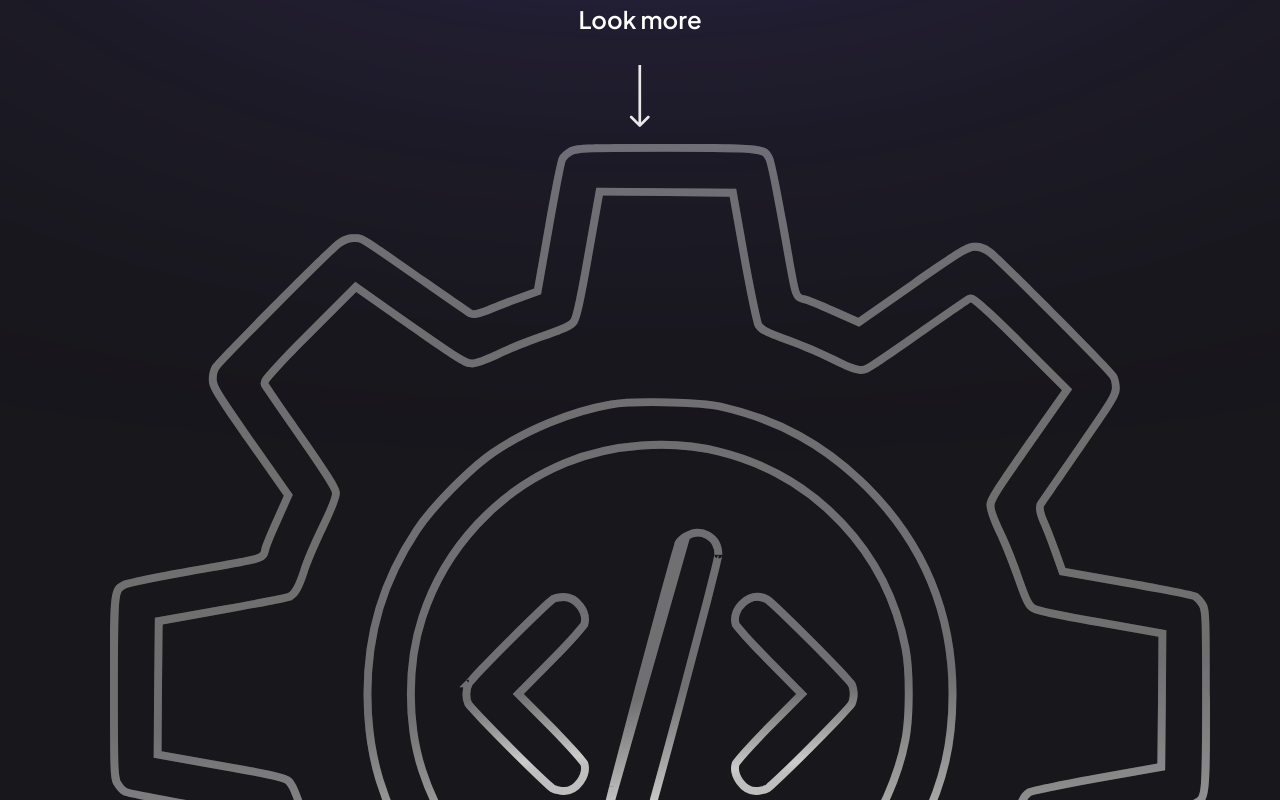
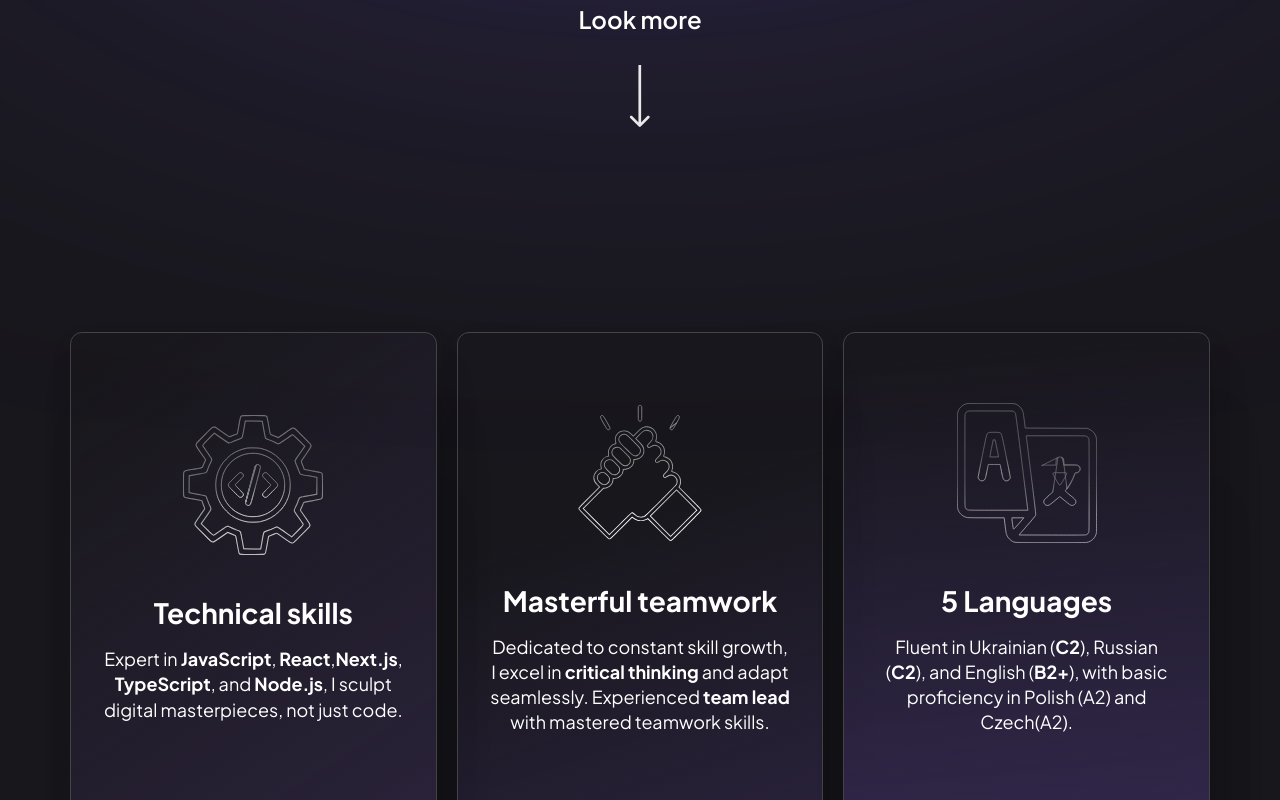
Before and after one commit to TheDeveloperAlex/thedevalex, a React (Create React App) app: page / in a window 1280 px wide. Shown: the part 540-1340 px from the top of the page. Built offline with nearby package versions, Linux system fonts and the light colour scheme.

Commit message:
add advantages

```diff
--- /dev/null
+++ b/src/sections/advantages/Advantages.css
@@ -0,0 +1,223 @@
+.advantages-list {
+  list-style-type: none;
+  margin: 0;
+  padding: 0;
+
+  display: grid;
+  gap: 20px;
+}
+
+.advantages-list-item {
+  display: flex;
+  flex-direction: column;
+  align-items: center;
+  justify-content: center;
+
+  border-radius: 12px;
+  border: 1px solid var(--charcoal-color);
+  box-shadow: 2px 9px 21px 0px rgba(0, 0, 0, 0.1),
+    7px 37px 38px 0px rgba(0, 0, 0, 0.09),
+    16px 84px 51px 0px rgba(0, 0, 0, 0.05),
+    28px 149px 61px 0px rgba(0, 0, 0, 0.01),
+    43px 232px 66px 0px rgba(0, 0, 0, 0);
+}
+
+.advantages-list-item-fullstack {
+  background: linear-gradient(
+    147deg,
+    rgba(23, 23, 23, 0.3) 6.48%,
+    #2e2541 123.45%
+  );
+}
+
+.advantages-list-item-teamwork {
+  background: linear-gradient(
+    161deg,
+    rgba(48, 38, 72, 0) 38.22%,
+    rgba(48, 38, 72, 0.8) 111.88%
+  );
+}
+
+.advantages-list-item-languages {
+  background: linear-gradient(
+    175deg,
+    rgba(23, 23, 23, 0) 5.41%,
+    #302648 97.12%
+  );
+}
+
+.advantages-list-item-header {
+  font-style: normal;
+  font-weight: 700;
+  line-height: normal;
+}
+
+.advantages-list-item-content {
+  line-height: 140%;
+}
+
+.advantages-list-item-content > span {
+  font-weight: 700;
+}
+
+.advantages-list-item-header,
+.advantages-list-item-content {
+  text-align: center;
+}
+
+@media screen and (max-width: 719px) {
+  .advantages-section {
+    padding-top: 148px;
+  }
+
+  .advantages-list-item {
+    padding-top: 64px;
+    padding-bottom: 68px;
+  }
+
+  .advantages-list-item-icon-wrapper {
+    width: 130px;
+    height: 130px;
+    margin-bottom: 36px;
+  }
+  .advantages-list-item-header {
+    font-size: 24px;
+    margin-bottom: 16px;
+  }
+
+  /* =============== */
+
+  .advantages-list-item-content-fullstack {
+    max-width: 236px;
+  }
+
+  .advantages-list-item-content-teamwork {
+    max-width: 273px;
+  }
+
+  .advantages-list-item-content-languages {
+    max-width: 238px;
+  }
+}
+
+@media screen and (min-width: 720px) and (max-width: 1023px) {
+  .advantages-section {
+    padding-top: 394px;
+  }
+}
+@media screen and (min-width: 1024px) and (max-width: 1919px) {
+  .advantages-section {
+    padding-top: 204px;
+  }
+}
+
+@media screen and (min-width: 720px) and (max-width: 1279px) {
+  .advantages-list-item {
+    position: relative;
+    padding-top: 38px;
+    padding-bottom: 38px;
+  }
+  .advantages-list-item-icon-wrapper {
+    width: 210px;
+    height: 210px;
+    opacity: 0.3;
+  }
+  .advantages-list-item-text-wrapper {
+    position: absolute;
+  }
+
+  .advantages-list-item-header {
+    font-size: 32px;
+    margin-bottom: 8px;
+  }
+  .advantages-list-item-content {
+    font-size: 18px;
+  }
+  /* =============== */
+
+  .advantages-list-item-content-fullstack {
+    max-width: 304px;
+  }
+  .advantages-list-item-content-teamwork {
+    max-width: 302px;
+  }
+
+  .advantages-list-item-content-languages {
+    max-width: 270px;
+  }
+}
+
+@media screen and (min-width: 1280px) and (max-width: 1919px) {
+  .advantages-list {
+    grid-template-columns: repeat(3, 1fr);
+  }
+
+  .advantages-list-item {
+    padding-top: 70px;
+    padding-bottom: 60px;
+  }
+
+  .advantages-list-item-icon-wrapper {
+    width: 140px;
+    height: 140px;
+    margin-bottom: 40px;
+  }
+
+  .advantages-list-item-header {
+    font-size: 28px;
+    margin-bottom: 16px;
+  }
+  .advantages-list-item-content {
+    font-size: 18px;
+  }
+  /* =============== */
+
+  .advantages-list-item-content-fullstack {
+    max-width: 304px;
+  }
+  .advantages-list-item-content-teamwork {
+    max-width: 302px;
+  }
+  .advantages-list-item-content-languages {
+    max-width: 298px;
+  }
+}
+
+@media screen and (min-width: 1920px) {
+  .advantages-section {
+    padding-top: 305px;
+  }
+
+  .advantages-list {
+    grid-template-columns: repeat(3, 1fr);
+  }
+
+  .advantages-list-item {
+    padding-top: 80px;
+    padding-bottom: 130px;
+  }
+
+  .advantages-list-item-icon-wrapper {
+    width: 220px;
+    height: 220px;
+    margin-bottom: 80px;
+  }
+  .advantages-list-item-header {
+    font-size: 44px;
+    margin-bottom: 28px;
+  }
+  .advantages-list-item-content {
+    font-size: 28px;
+  }
+
+  /* =============== */
+  .advantages-list-item-content-fullstack {
+    max-width: 479px;
+  }
+  .advantages-list-item-content-teamwork {
+    max-width: 484px;
+  }
+  .advantages-list-item-content-languages {
+    max-width: 423px;
+  }
+}
--- a/src/sections/advantages/Advantages.tsx
+++ b/src/sections/advantages/Advantages.tsx
@@ -1,13 +1,19 @@
-import React from "react";
+import React, { RefObject } from "react";
 
 import FullstackItem from "./FullstackItem";
 import Languages from "./Languages";
 import TeamworkItem from "./TeamworkItem";
 
-export default function Advantages() {
+import "./Advantages.css";
+
+interface AdvantagesProps {
+  refAdvantages: RefObject<HTMLSelectElement> | null;
+}
+
+export default function Advantages({ refAdvantages }: AdvantagesProps) {
   return (
-    <article className="container">
-      <ul>
+    <article className="container advantages-section" ref={refAdvantages}>
+      <ul className="advantages-list">
         <FullstackItem />
         <TeamworkItem />
         <Languages />
--- a/src/sections/advantages/FullstackItem.tsx
+++ b/src/sections/advantages/FullstackItem.tsx
@@ -3,16 +3,21 @@ import { IconCog } from "../../components/icons";
 
 export default function FullstackItem() {
   return (
-    <li>
-      <div>
+    <li className="advantages-list-item advantages-list-item-fullstack">
+      <div className="advantages-list-item-icon-wrapper">
         <IconCog />
       </div>
-      <h2>Fullstack developer</h2>
-      <p>
-        Expert in <span>JavaScript</span>, <span>React</span>,
-        <span>Next.js</span>, <span>TypeScript</span>, and <span>Node.js</span>,
-        I sculpt digital masterpieces, not just code.
-      </p>
+      <div className="advantages-list-item-text-wrapper">
+        <h2 className="advantages-list-item-header">
+          {/* Fullstack developer */}
+          Technical skills
+        </h2>
+        <p className="advantages-list-item-content advantages-list-item-content-fullstack">
+          Expert in <span>JavaScript</span>, <span>React</span>,
+          <span>Next.js</span>, <span>TypeScript</span>, and{" "}
+          <span>Node.js</span>, I sculpt digital masterpieces, not just code.
+        </p>
+      </div>
     </li>
   );
 }
--- a/src/sections/advantages/Languages.tsx
+++ b/src/sections/advantages/Languages.tsx
@@ -4,16 +4,18 @@ import { IconLanguages } from "../../components/icons";
 
 export default function Languages() {
   return (
-    <li>
-      <div>
+    <li className="advantages-list-item advantages-list-item-languages">
+      <div className="advantages-list-item-icon-wrapper">
         <IconLanguages />
       </div>
-      <h2>5 Languages</h2>
-      <p>
-        Fluent in Ukrainian (<span>C2</span>), Russian (<span>C2</span>), and
-        English (<span>B2+</span>), with basic proficiency in Polish (A2) and
-        Czech(A2).
-      </p>
+      <div className="advantages-list-item-text-wrapper">
+        <h2 className="advantages-list-item-header">5 Languages</h2>
+        <p className="advantages-list-item-content advantages-list-item-content-languages">
+          Fluent in Ukrainian (<span>C2</span>), Russian (<span>C2</span>), and
+          English (<span>B2+</span>), with basic proficiency in Polish (A2) and
+          Czech(A2).
+        </p>
+      </div>
     </li>
   );
 }
--- a/src/sections/advantages/TeamworkItem.tsx
+++ b/src/sections/advantages/TeamworkItem.tsx
@@ -3,16 +3,18 @@ import { IconTeamwork } from "../../components/icons";
 
 export default function TeamworkItem() {
   return (
-    <li>
-      <div>
+    <li className="advantages-list-item advantages-list-item-teamwork">
+      <div className="advantages-list-item-icon-wrapper">
         <IconTeamwork />
       </div>
-      <h2>Masterful teamwork</h2>
-      <p>
-        Dedicated to constant skill growth, I excel in{" "}
-        <span>critical thinking</span> and adapt seamlessly. Experienced{" "}
-        <span>team lead</span> with mastered teamwork skills.
-      </p>
+      <div className="advantages-list-item-text-wrapper">
+        <h2 className="advantages-list-item-header">Masterful teamwork</h2>
+        <p className="advantages-list-item-content advantages-list-item-content-teamwork">
+          Dedicated to constant skill growth, I excel in{" "}
+          <span>critical thinking</span> and adapt seamlessly. Experienced{" "}
+          <span>team lead</span> with mastered teamwork skills.
+        </p>
+      </div>
     </li>
   );
 }
```
